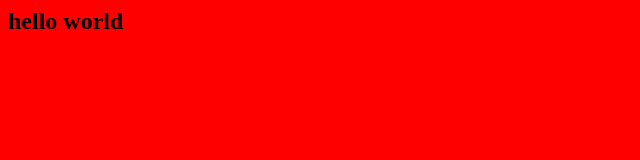
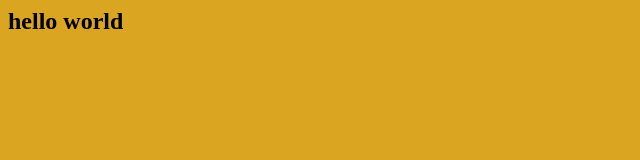
Before and after one commit to srkrishna234/test-devops, a plain HTML site: page index.html in a window 1280 px wide. Shown: the whole page, without its empty margins (0-640 px from the left). Drawn offline with Linux system fonts and the light colour scheme.

Commit message:
added color to thr body

```diff
--- a/index.html
+++ b/index.html
@@ -1,5 +1,5 @@
 <html>
-    <body style="background-color: red;">
+    <body style="background-color: goldenrod;">
         <h2>
             hello world
         </h2>
```
